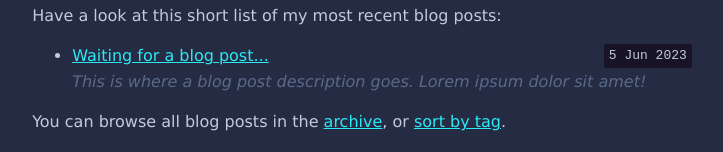
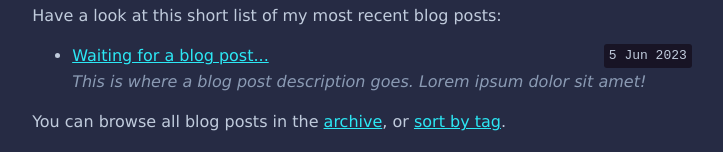
Before and after one commit to stmio/stmio.github.io, an Astro site: page / in a window 1280 px wide. Shown: the part 636-788 px from the top of the page, without its empty margins (277-1000 px from the left). Built offline with nearby package versions, Linux system fonts and the light colour scheme; Astro itself is replaced by a stand-in of ours; some packages are replaced by stand-ins of ours.

Commit message:
fix: post description colour contrast

```diff
--- a/src/pages/index.astro
+++ b/src/pages/index.astro
@@ -102,7 +102,7 @@ const posts = (await Astro.glob("./blog/*.md")).sort(
         margin: 2px 0;
       }
       .post-description {
-        color: #5a6988;
+        color: #8b9bb4;
         opacity: 70;
         font-style: italic;
         margin: 2px 0;
```
